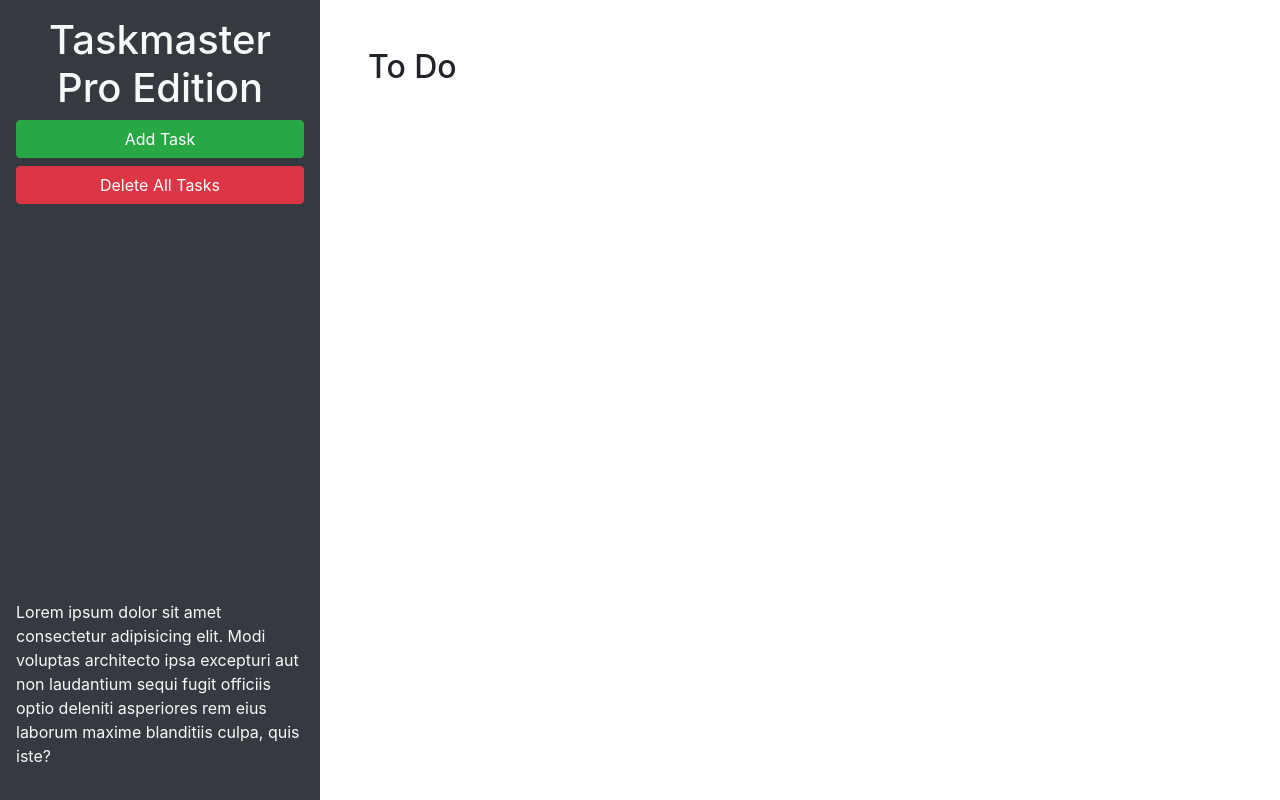
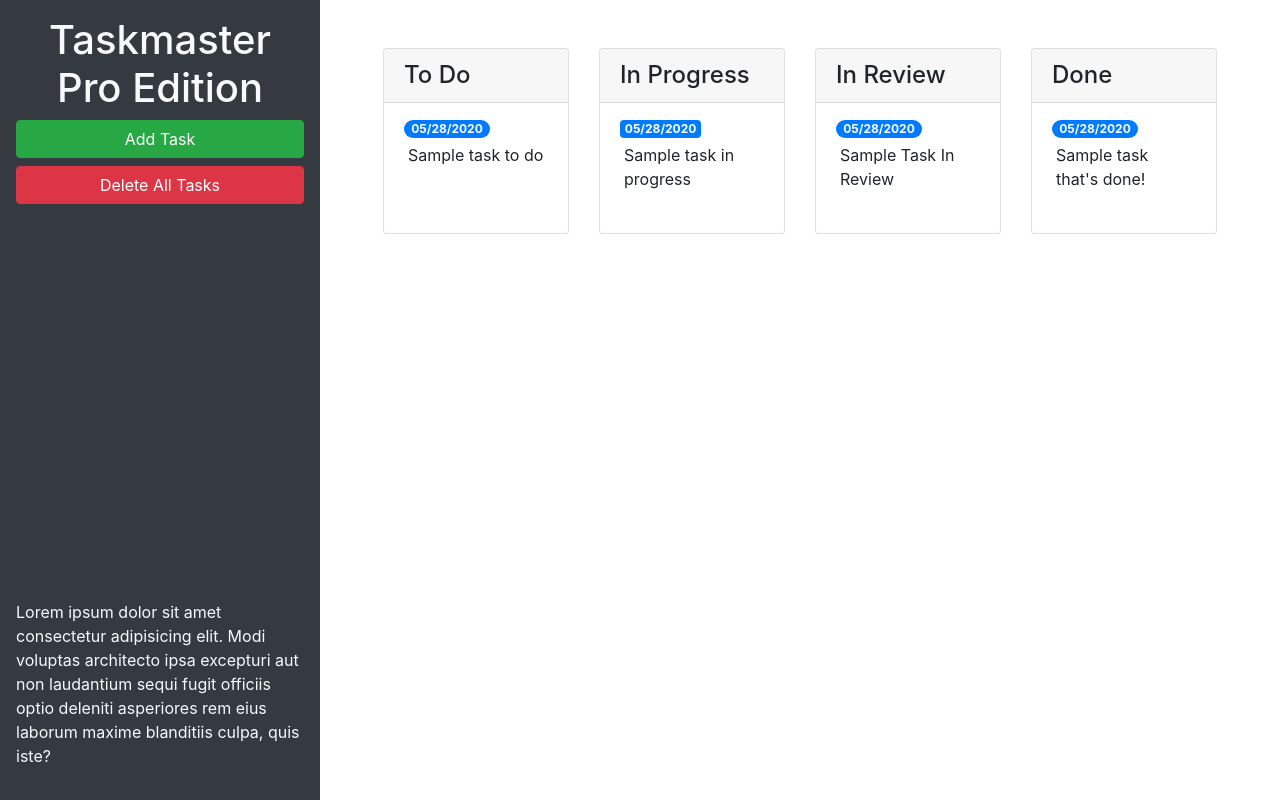
Before and after one commit to AshtonBrugh/taskmaster-pro, a plain HTML site: page taskmaster-starter/index.html in a window 1280 px wide. Drawn offline with nearby package versions, Linux system fonts and the light colour scheme.

```diff
--- a/taskmaster-starter/index.html
+++ b/taskmaster-starter/index.html
@@ -23,10 +23,66 @@
         laudantium sequi fugit officiis optio deleniti asperiores rem eius laborum maxime blanditiis culpa, quis iste?
       </p>
     </header>
+
+
     <main class="col-12 col-lg-9">
-      <div class="m-5">
-        <h2>To Do</h2>
-        <ul id="list-toDo" class="list-group"> </ul>
+
+      <div class="m-5 row justify-content-around">
+        <!--to do start-->
+          <div class ="col-12 col-md-6 col-xl-3 mb-3">
+            <div class="card">
+              <h4 class="card-header">To Do</h4>
+            <ul id="list-toDo" class="list-group list-group-flush">
+              <li class="list-group-item">
+                <span class="badge badge-primary badge-pill">05/28/2020</span>
+                <p class="m-1">Sample task to do</p>
+              </li>
+            </ul>
+         </div>
+        </div>
+        <!--todo end-->
+
+        <!--in progress start-->
+          <div class="col-12 col-md-6 col-xl-3 mb-3">
+            <div class="card">
+              <h4 class="card-header">In Progress</h4>
+            <ul id="list-inProgress" class="list-group list-group-flush">
+              <li class="list-group-item">
+              <span class="badge badge-primary badge pill">05/28/2020</span>
+              <p class="m-1">Sample task in progress</p>
+              </li>
+            </ul>
+          </div>
+        </div>
+        <!--in progress end-->
+
+        <!--in review start-->
+        <div class="col-12 col-md-6 col-xl-3 mb-3">
+          <div class="card">
+            <h4 class="card-header">In Review</h4>
+          <ul id="list-InReview" class="list-group list-group-flush">
+            <li class="list-group-item">
+              <span class="badge badge-primary badge-pill">05/28/2020</span>
+              <p class="m-1">Sample Task In Review</p>
+            </li>
+          </ul>
+         </div>
+        </div>
+        <!--in review end-->
+
+        <!--done start-->
+        <div class="col-12 col-md-6 col-xl-3 mb-3">
+          <div class="card">
+          <h4 class="card-header">Done</h4>
+           <ul id="list-done" class="list-group list-group-flush">
+            <li class="list-group-item">
+              <span class="badge badge-primary badge-pill">05/28/2020</span>
+              <p class="m-1">Sample task that's done!</p>
+            </li>
+            </ul>
+         </div>
+        </div>
+        <!--done end-->
       </div>
     </main>
   </div>
@@ -46,11 +102,11 @@
           <form>
             <div class="form-group">
               <label for="modalTaskDescription">Task description</label>
-              <textarea id="modalTaskDescription" rows="3"></textarea>
+              <textarea id="modalTaskDescription" rows="3" class="form-control"></textarea>
             </div>
             <div class="form-group">
               <label for="modalDueDate">Due date</label>
-              <input type="text" id="modalDueDate" placeholder="mm/dd/yyyy" autocomplete="off" />
+              <input type="text" class="form-control" id="modalDueDate" placeholder="mm/dd/yyyy" autocomplete="off" />
             </div>
           </form>
         </div>
```
